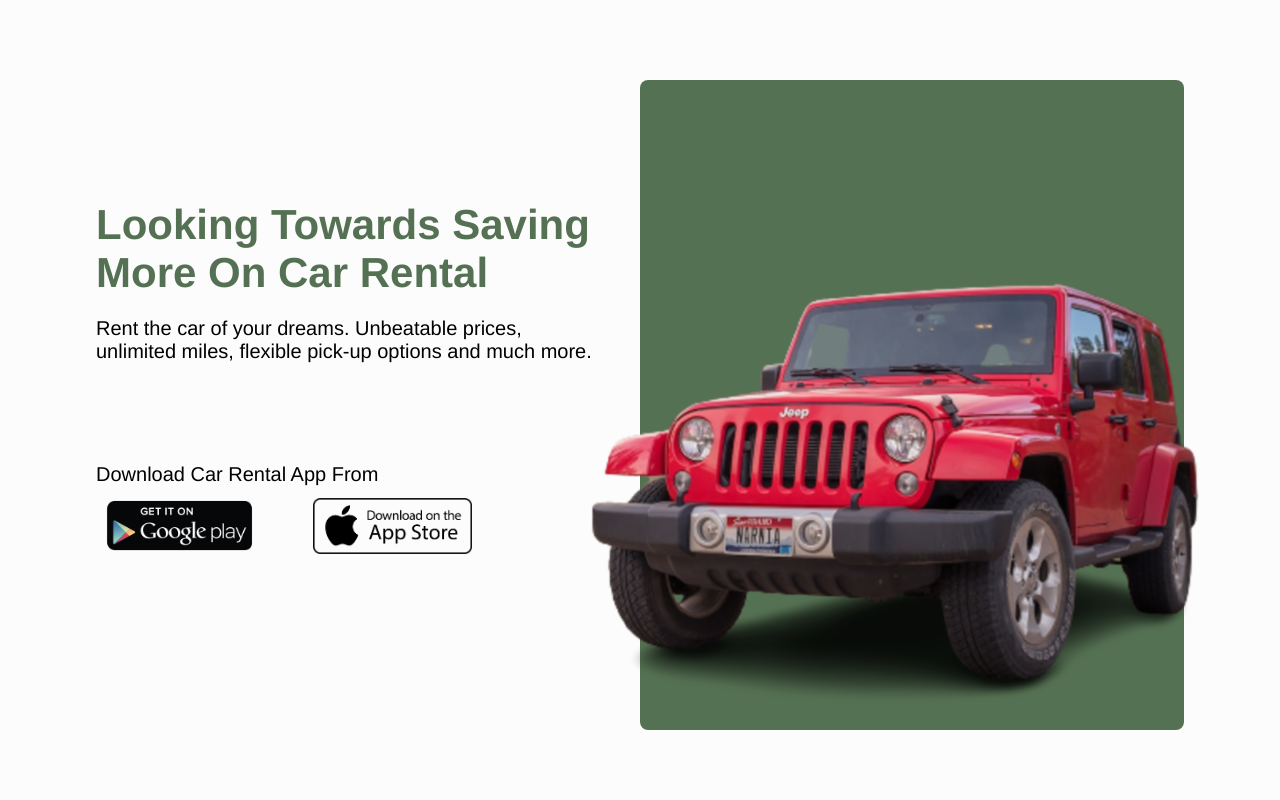
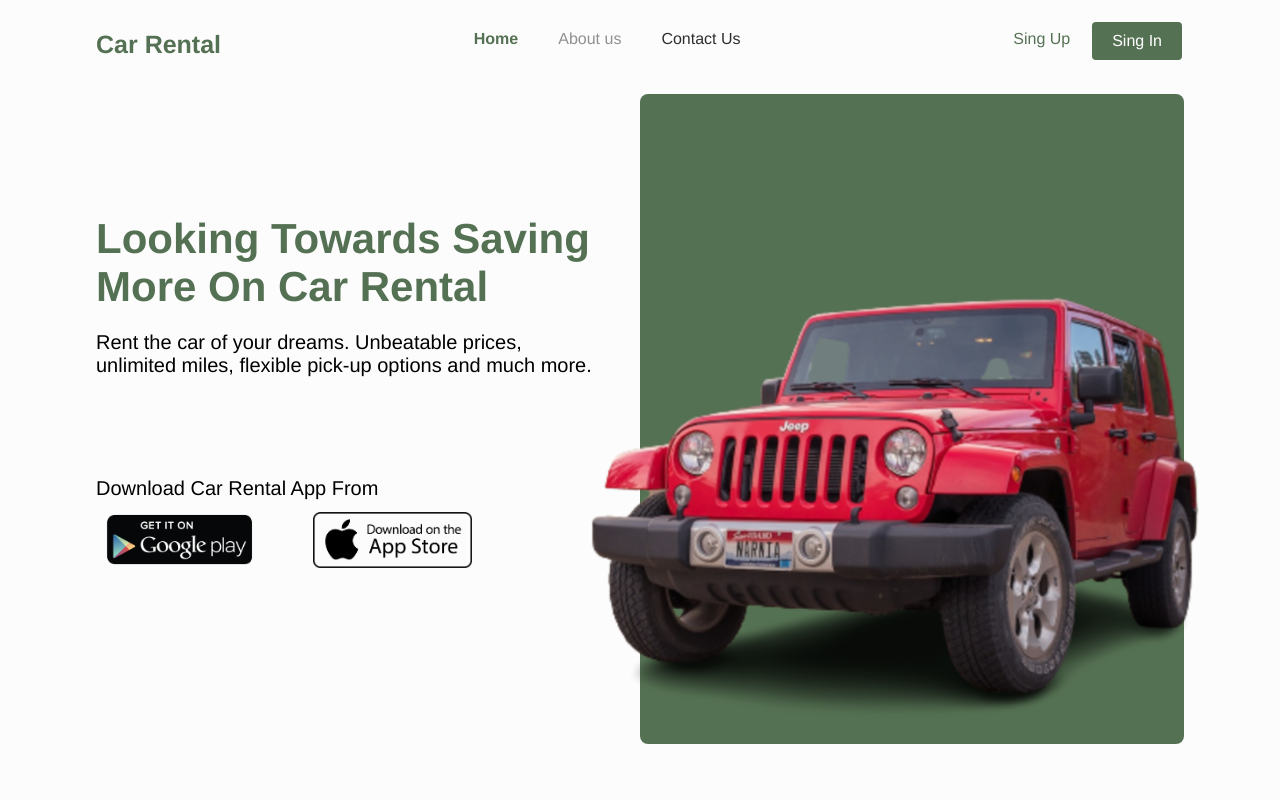
Before and after one commit to OngkyRinaldo/car-rental, a React (Vite) app: page / in a window 1280 px wide. Shown: the top 800 px of the page. Built offline with nearby package versions, Linux system fonts and the light colour scheme.

Commit message:
added navbar

```diff
--- a/package.json
+++ b/package.json
@@ -12,6 +12,7 @@
   "dependencies": {
     "react": "^18.2.0",
     "react-dom": "^18.2.0",
+    "react-icons": "^4.10.1",
     "react-router-dom": "^6.14.1",
     "sass": "^1.63.6"
   },
--- a/src/App.jsx
+++ b/src/App.jsx
@@ -1,11 +1,19 @@
 import { Route, Routes } from 'react-router-dom';
 import Home from './pages/Home';
+import Navbar from './components/navbar/Navbar';
+import { useState } from 'react';
+import Menu from './components/navbar/Menu';
+import About from './pages/About';
 
 const App = () => {
+    const [clicked, isClicked] = useState(false);
     return (
         <>
+            <Navbar clicked={clicked} isClicked={isClicked} />
+            {clicked ? <Menu /> : null}
             <Routes>
-                <Route index element={<Home />} />
+                <Route path='/' element={<Home />} />
+                <Route path='about' element={<About />} />
             </Routes>
         </>
     );
--- a/src/components/home/faq/Faq.jsx
+++ b/src/components/home/faq/Faq.jsx
@@ -21,7 +21,7 @@ const Faq = () => {
                     <h3>Frequently Asked Questions</h3>
                     <p>
                         Frequently Asked Questions About the Car Rental Booking
-                        Process on Our Website: Answers to{' '}
+                        Process on Our Website: Answers to
                         <span>Common Concerns and Inquiries.</span>
                     </p>
                 </div>
@@ -30,12 +30,11 @@ const Faq = () => {
                     <img src={Car} alt='audi.jpg' />
                     <div className='accordion'>
                         {datas.map((data, i) => (
-                            <>
+                            <div key={data.id}>
                                 <div
                                     className={`accordion-title ${
                                         selected === i ? 'title show' : 'title'
                                     }`}
-                                    key={data.id}
                                     onClick={() => toggle(i)}
                                 >
                                     <h2>{data.question} </h2>
@@ -50,7 +49,7 @@ const Faq = () => {
                                 >
                                     {data.answer}
                                 </div>
-                            </>
+                            </div>
                         ))}
                     </div>
                 </div>
--- a/src/components/home/faq/faq.scss
+++ b/src/components/home/faq/faq.scss
@@ -7,7 +7,7 @@ $main: #557153;
     .faq-container {
         width: 85%;
         margin: 0 auto;
-        height: 100vh;
+        height: fit-content;
 
         .faq-title {
             text-align: center;
--- a/src/components/home/hero/hero.scss
+++ b/src/components/home/hero/hero.scss
@@ -4,7 +4,7 @@ $main: #557153;
     width: 85%;
     margin: 0 auto;
     height: fit-content;
-    margin-top: 5rem;
+    margin-top: 1rem;
 
     .hero-container {
         width: 100%;
--- /dev/null
+++ b/src/components/navbar/Menu.jsx
@@ -0,0 +1,33 @@
+import { NavLink } from 'react-router-dom';
+import './menu.scss';
+const Menu = () => {
+    return (
+        <div className='Navbars'>
+            <ul className='NavbarWrappers'>
+                <li className='NavbarElement'>
+                    <NavLink className='link' to='/'>
+                        Home
+                    </NavLink>
+                </li>
+                <li className='NavbarElement'>
+                    <NavLink className='link' to='/about'>
+                        About Us
+                    </NavLink>
+                </li>
+                <li className='NavbarElement'>
+                    <NavLink className='link'>Contact Us</NavLink>
+                </li>
+                <div className='nav-account'>
+                    <li className='navButton'>
+                        <NavLink className='link'>Sing Up</NavLink>
+                    </li>
+                    <li className='navElement'>
+                        <NavLink className='link'>Sing In</NavLink>
+                    </li>
+                </div>
+            </ul>
+        </div>
+    );
+};
+
+export default Menu;
--- /dev/null
+++ b/src/components/navbar/Navbar.jsx
@@ -0,0 +1,63 @@
+import { Link, NavLink } from 'react-router-dom';
+import './navbar.scss';
+import { ImCross } from 'react-icons/im';
+import { GiHamburgerMenu } from 'react-icons/gi';
+
+// eslint-disable-next-line react/prop-types
+const Navbar = ({ clicked, isClicked }) => {
+    const handleClicked = () => {
+        isClicked(!clicked);
+    };
+
+    const navLinkStyles = ({ isActive }) => {
+        return {
+            fontWeight: isActive ? 'bold' : 'normal',
+            color: isActive ? '#557153' : '#909090',
+        };
+    };
+    return (
+        <header>
+            <nav>
+                <ul className='navbar-wrapper'>
+                    <li className='navLogo'>
+                        <Link to='/' className='link'>
+                            Car Rental
+                        </Link>
+                    </li>
+                    <li className='navElement'>
+                        <NavLink className='link' to='/' style={navLinkStyles}>
+                            Home
+                        </NavLink>
+                    </li>
+                    <li className='navElement'>
+                        <NavLink
+                            className='link'
+                            style={navLinkStyles}
+                            to='/about'
+                        >
+                            About us
+                        </NavLink>
+                    </li>
+                    <li className='navElement'>
+                        <NavLink className='link'>Contact Us</NavLink>
+                    </li>
+                    <div className='nav-account'>
+                        <li className='navButton'>
+                            <NavLink className='link'>Sing In</NavLink>
+                        </li>
+                        <li className='navElement'>
+                            <NavLink className='link'>Sing Up</NavLink>
+                        </li>
+                    </div>
+                </ul>
+                {!clicked ? (
+                    <GiHamburgerMenu onClick={handleClicked} className='icon' />
+                ) : (
+                    <ImCross onClick={handleClicked} className='icon' />
+                )}
+            </nav>
+        </header>
+    );
+};
+
+export default Navbar;
--- /dev/null
+++ b/src/components/navbar/menu.scss
@@ -0,0 +1,96 @@
+$main: #557153;
+
+.Navbars {
+    background-color: #fff;
+    padding-bottom: 20px;
+    position: absolute;
+    width: 100%;
+    transition: 0.2s ease-in-out;
+    box-shadow: 0 10px 15px -3px rgba(0, 0, 0, 0.1),
+        0 4px 6px -2px rgba(0, 0, 0, 0.05);
+
+    .NavbarWrappers {
+        list-style-type: none;
+
+        .NavbarElement {
+            padding: 10px;
+            justify-content: center;
+            text-align: center;
+
+            .link {
+                text-decoration: none;
+                color: #000;
+
+                &:hover {
+                    color: #e93a7d;
+                    padding: 10px;
+                    border-radius: 20px;
+                    padding-left: 30px;
+                    padding-right: 30px;
+                }
+            }
+        }
+
+        .nav-account {
+            justify-content: center;
+            text-align: center;
+
+            .navButton {
+                padding: 10px;
+                justify-content: center;
+                text-align: center;
+
+                .link {
+                    text-decoration: none;
+                    color: #000;
+
+                    &:hover {
+                        color: $main;
+                        padding: 10px;
+                        border-radius: 20px;
+                        padding-left: 30px;
+                        padding-right: 30px;
+                    }
+                }
+            }
+
+            .navElement {
+                padding: 10px;
+                justify-content: center;
+                text-align: center;
+
+                .link {
+                    text-decoration: none;
+                    color: #000;
+
+                    &:hover {
+                        color: $main;
+                        padding: 10px;
+                        border-radius: 20px;
+                        padding-left: 30px;
+                        padding-right: 30px;
+                    }
+                }
+            }
+        }
+
+        .navButton {
+            padding: 10px;
+            justify-content: center;
+            text-align: center;
+
+            .link {
+                text-decoration: none;
+                color: #000;
+
+                &:hover {
+                    color: $main;
+                    padding: 10px;
+                    border-radius: 20px;
+                    padding-left: 30px;
+                    padding-right: 30px;
+                }
+            }
+        }
+    }
+}
--- /dev/null
+++ b/src/components/navbar/navbar.scss
@@ -0,0 +1,104 @@
+$main: #557153;
+
+header {
+    width: 100%;
+
+    nav {
+        width: 85%;
+        margin: 0 auto;
+        justify-content: center;
+        text-align: center;
+        padding: 30px 0;
+
+        .navbar-wrapper {
+            list-style-type: none;
+            margin: 0;
+            padding: 0;
+            justify-content: center;
+
+            .navLogo {
+                float: left;
+                font-size: 25px;
+                font-weight: 900;
+
+                transition: 0.2s ease-in;
+
+                .link {
+                    text-decoration: none;
+                    color: $main;
+                }
+            }
+
+            .navElement {
+                display: inline;
+                justify-content: center;
+                text-align: center;
+                align-items: center;
+                font-weight: 200;
+                padding: 10px 20px 10px 20px;
+
+                .link {
+                    text-decoration: none;
+                    color: #2e2e2e;
+                }
+            }
+
+            .nav-account {
+                float: right;
+
+                .navElement {
+                    .link {
+                        text-decoration: none;
+                        color: $main;
+                        font-weight: 400;
+                    }
+                }
+
+                .navButton {
+                    float: right;
+                    background-color: $main;
+                    border-radius: 0.25rem;
+                    padding: 10px 20px 10px 20px;
+                    margin: -8px 2px 1px 2px;
+
+                    &:hover {
+                        background-color: #395037;
+                        cursor: pointer;
+                    }
+
+                    .link {
+                        text-decoration: none;
+                        color: #fff;
+                    }
+                }
+            }
+        }
+
+        .icon {
+            display: none;
+            font-size: 25px;
+            cursor: pointer;
+        }
+    }
+}
+
+@media only screen and (min-width: 320px) and (max-width: 428px) {
+    header {
+        nav {
+            padding: 25px 0;
+
+            .navbar-wrapper {
+                .navElement,
+                .nav-account {
+                    display: none;
+                }
+            }
+
+            .icon {
+                display: inline;
+                position: relative;
+                left: 30%;
+            }
+        }
+    }
+}
--- /dev/null
+++ b/src/pages/About.jsx
@@ -0,0 +1,5 @@
+const About = () => {
+    return <div>About</div>;
+};
+
+export default About;
```
Also changed, not shown: 1 other file (tests, documents, lock files or other folders).
